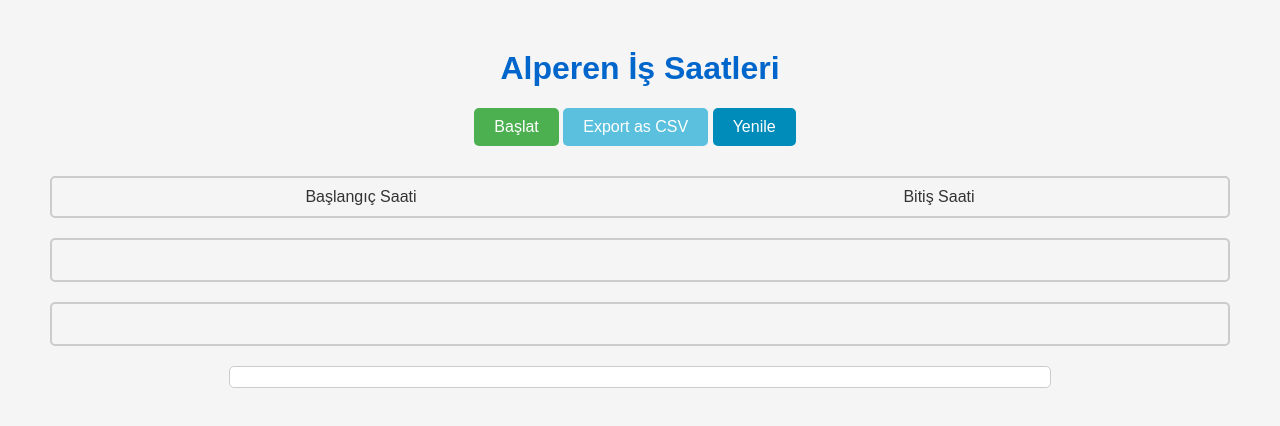
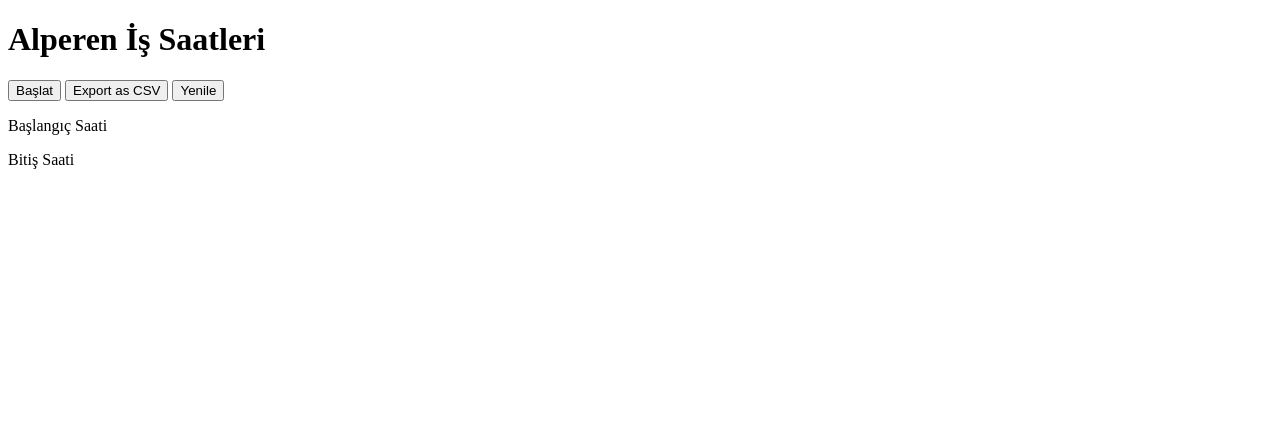
Before and after one commit to emjanser/alperen, a plain HTML site: page index.html in a window 1280 px wide. Drawn offline with Linux system fonts and the light colour scheme.

Commit message:
Update index.html

```diff
--- a/index.html
+++ b/index.html
@@ -5,76 +5,7 @@
     <meta name="viewport" content="width=device-width, initial-scale=1.0">
     <title>Alperen İş Saatleri</title>
     <style>
-        body {
-            text-align: center;
-            margin: 50px;
-            font-family: 'Arial', sans-serif;
-            background-color: #f5f5f5;
-            color: #333;
-        }
-        h1 {
-            color: #0066cc;
-        }
-        #shiftButton, #exportButton, #refreshButton {
-            padding: 10px 20px;
-            font-size: 16px;
-            cursor: pointer;
-            border: none;
-            border-radius: 5px;
-            margin-bottom: 10px;
-        }
-        #shiftButton {
-            background-color: #4CAF50;
-            color: white;
-        }
-        #refreshButton {
-            background-color: #008CBA;
-            color: white;
-            margin-right: 10px;
-        }
-        #exportButton {
-            background-color: #5bc0de;
-            color: white;
-        }
-        #exportButton:hover {
-            background-color: #2aabd2;
-        }
-        #startTime, #stopTime, #shiftDuration, #thisShiftDuration, #shiftLog, #totalDurationBox {
-            margin-top: 20px;
-            font-size: 18px;
-        }
-        #totalDurationBox, #shiftDurationBox {
-            border: 2px solid #ccc;
-            border-radius: 5px;
-            padding: 10px;
-            margin-top: 20px;
-        }
-        #shiftLog {
-            text-align: left;
-            max-width: 800px;
-            margin: 20px auto;
-            padding: 10px;
-            border: 1px solid #ccc;
-            border-radius: 5px;
-            background-color: #fff;
-            overflow-y: auto;
-        }
-        .shiftEntry {
-            margin-bottom: 10px;
-            border-bottom: 1px solid #ccc;
-            padding-bottom: 5px;
-        }
-        #timeCounters {
-            display: flex;
-            justify-content: space-around;
-            border: 2px solid #ccc;
-            border-radius: 5px;
-            padding: 10px;
-            margin-top: 20px;
-        }
-        #timeCounters p {
-            margin: 0;
-        }
+        /* Your existing styles */
     </style>
 </head>
 <body>
@@ -265,8 +196,8 @@
             shifts: getShiftsFromLog()
         };
 
-        storedShiftData.push(shiftData);
-        localStorage.setItem('shiftData', JSON.stringify(storedShiftData));
+        // Store shift data as JSON string in localStorage
+        localStorage.setItem('shiftData', JSON.stringify(shiftData));
     }
 
     function getShiftsFromLog() {
```
